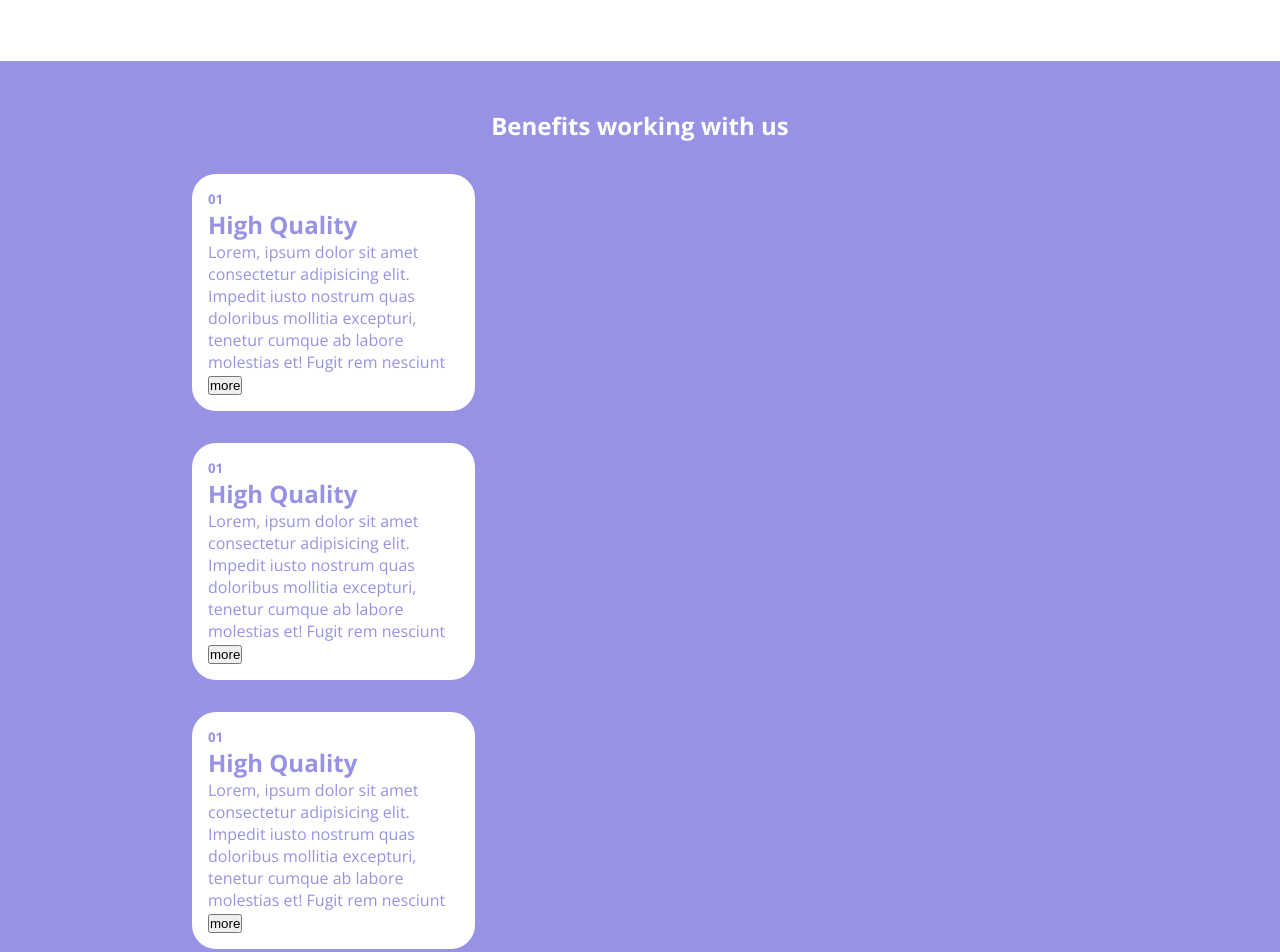
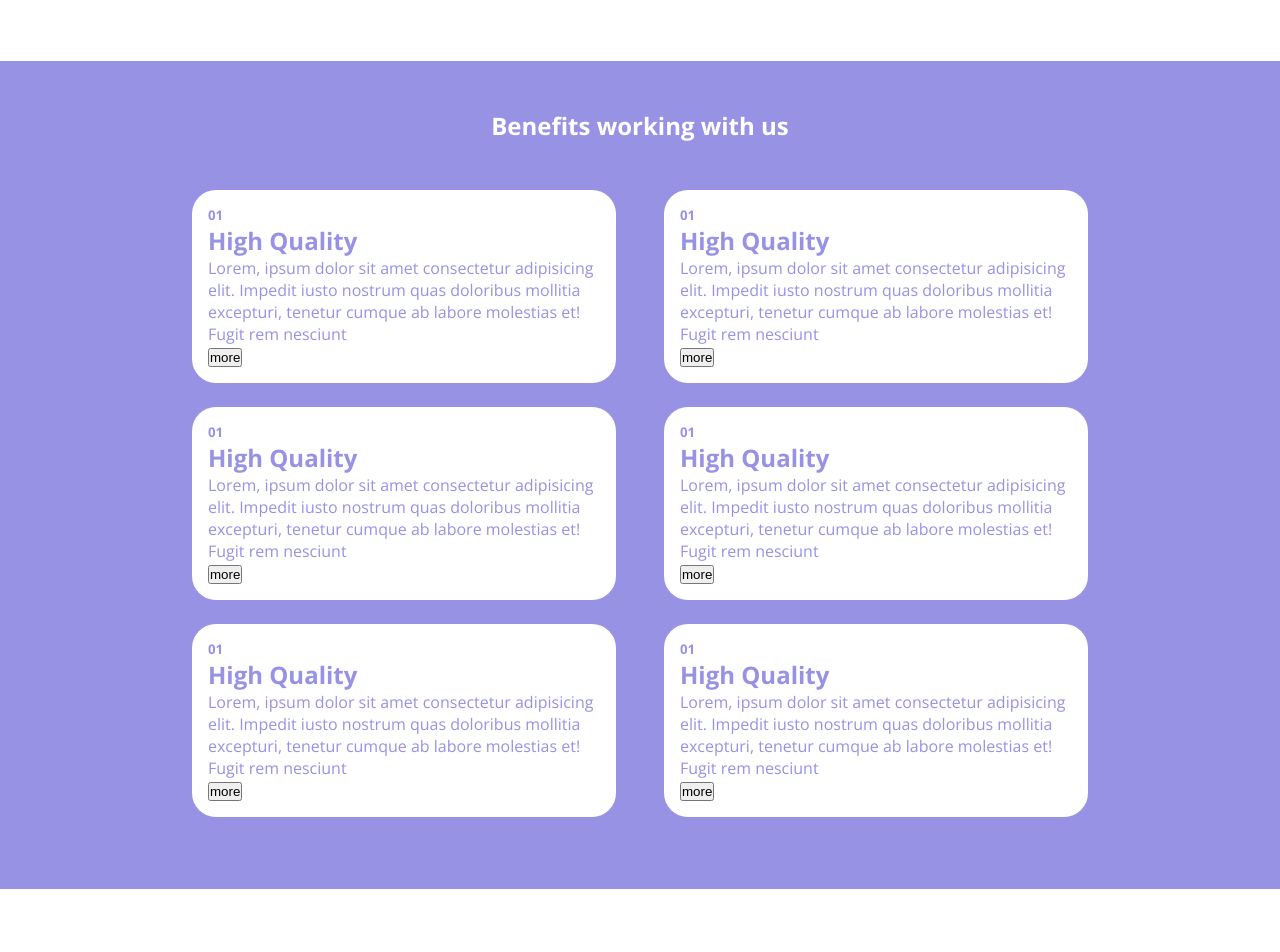
Before and after one commit to EmanuelaPau/htmlcss-responsive-layout, a plain HTML site: page index.html in a window 1280 px wide. Shown: the part 2484-3436 px from the top of the page. After the commit the page ends 3373 px from the top, so only its background shows below. Drawn offline with nearby package versions, Linux system fonts and the light colour scheme.

Commit message:
Add section benefits tablet view media query

```diff
--- a/index.html
+++ b/index.html
@@ -138,9 +138,9 @@
                 <!-- Section Benefits -->
 
                 <section class="benefits">
+                    <h2>Benefits working with us</h2>
+                    <div class="container flex">
 
-                    <div class="container">
-                        <h2>Benefits working with us</h2>
                         <div class="column column-white">
                             <h5>01</h5>
                             <h1>High Quality</h1>
--- a/style/style.css
+++ b/style/style.css
@@ -175,11 +175,19 @@ section.benefits {
     text-align: center;
 }
 
+section.benefits h2{
+    margin-bottom: 3rem;
+}
+
+section.benefits div.container {
+    flex-wrap: wrap;
+    flex-direction: column;
+}
+
 .column.column-white {
     background-color: white;
     color: #9792e4;
     text-align: left;
-    margin: 2rem 0;
 }
 
 
@@ -256,6 +264,17 @@ section.benefits {
     div.partner-container div.block-quote {
         width: calc(100% - 200px - 2rem);
     }
+
+    /* Section Benefits */
+    section.benefits div.container {
+        flex-direction: row;
+    }
+
+    .column.column-white {
+        width: calc(50% - 1.5rem);
+        gap: 1rem;
+    }
+
 }
 
 
```
